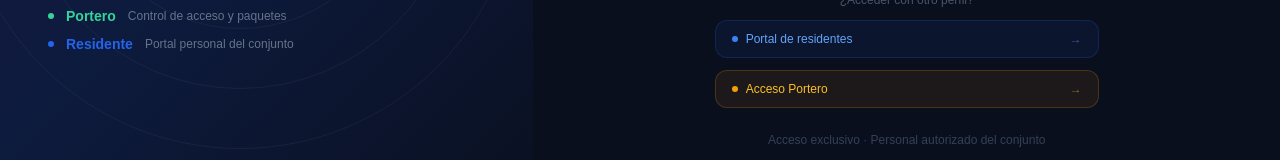
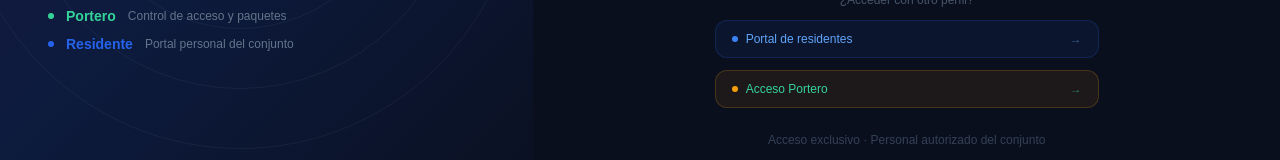
Before and after one commit to LeKarola33/HomeAccess_Frontend, a React (Vite) app: page /admin/login in a window 1280 px wide. Shown: the part 531-691 px from the top of the page. Built offline with nearby package versions, Linux system fonts and the light colour scheme; no server answers.

Commit message:
Change color for security guard login link

```diff
--- a/src/pages/auth/AdminLoginPage.jsx
+++ b/src/pages/auth/AdminLoginPage.jsx
@@ -359,7 +359,7 @@ const AdminLoginPage = () => {
                 </Link>
                 <Link to="/securityguard/login"
                   className="flex items-center justify-between w-full px-4 py-2.5 rounded-xl text-xs font-medium transition-all group"
-                  style={{ background: 'rgba(245,158,11,0.08)', border: '1px solid rgba(245,158,11,0.2)', color: '#fbbf24' }}>
+                  style={{ background: 'rgba(245,158,11,0.08)', border: '1px solid rgba(245,158,11,0.2)', color: '#34d399' }}>
                   <div className="flex items-center gap-2">
                     <div className="w-1.5 h-1.5 rounded-full bg-amber-500" />
                     Acceso Portero
```
